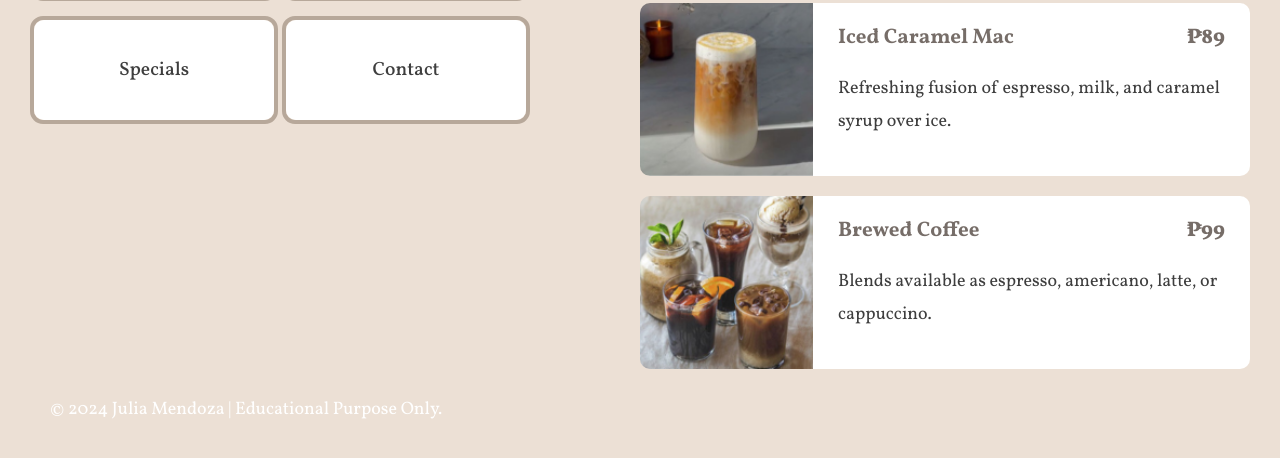
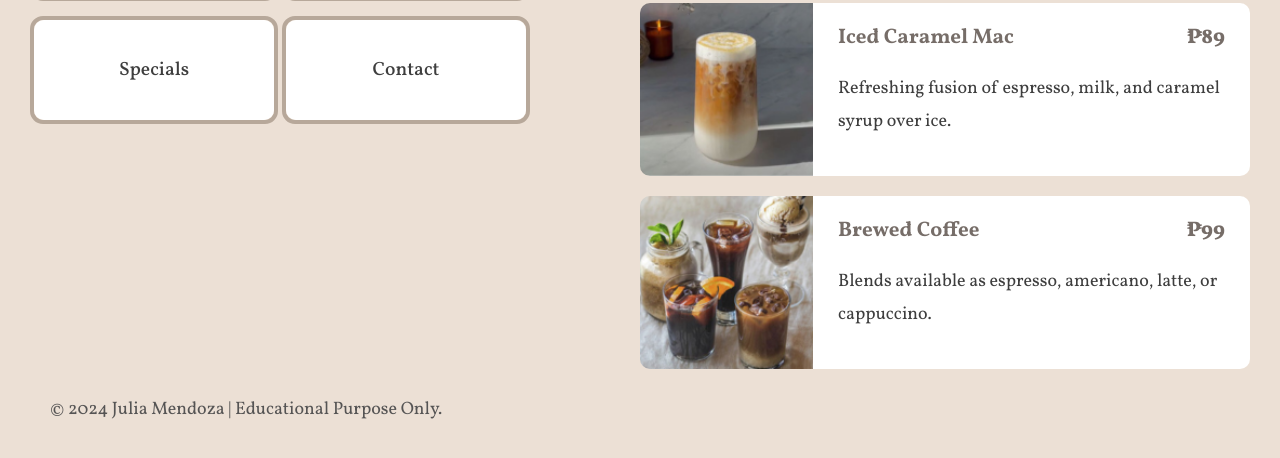
Before and after one commit to juliaansh/Menu-AWD-FEUTECH, a plain HTML site: page index.html in a window 1280 px wide. Shown: the part 410-868 px from the top of the page. Drawn offline with Linux system fonts and the light colour scheme.

Commit message:
Update style.css

```diff
--- a/assets/css/style.css
+++ b/assets/css/style.css
@@ -222,7 +222,7 @@ h2 {
     display: inline-block;
     border-radius: 20px;
     background-color: transparent;
-    color: #ffffff;
+    color: #555454;
 }
 
 .tm-text-primary {
```
